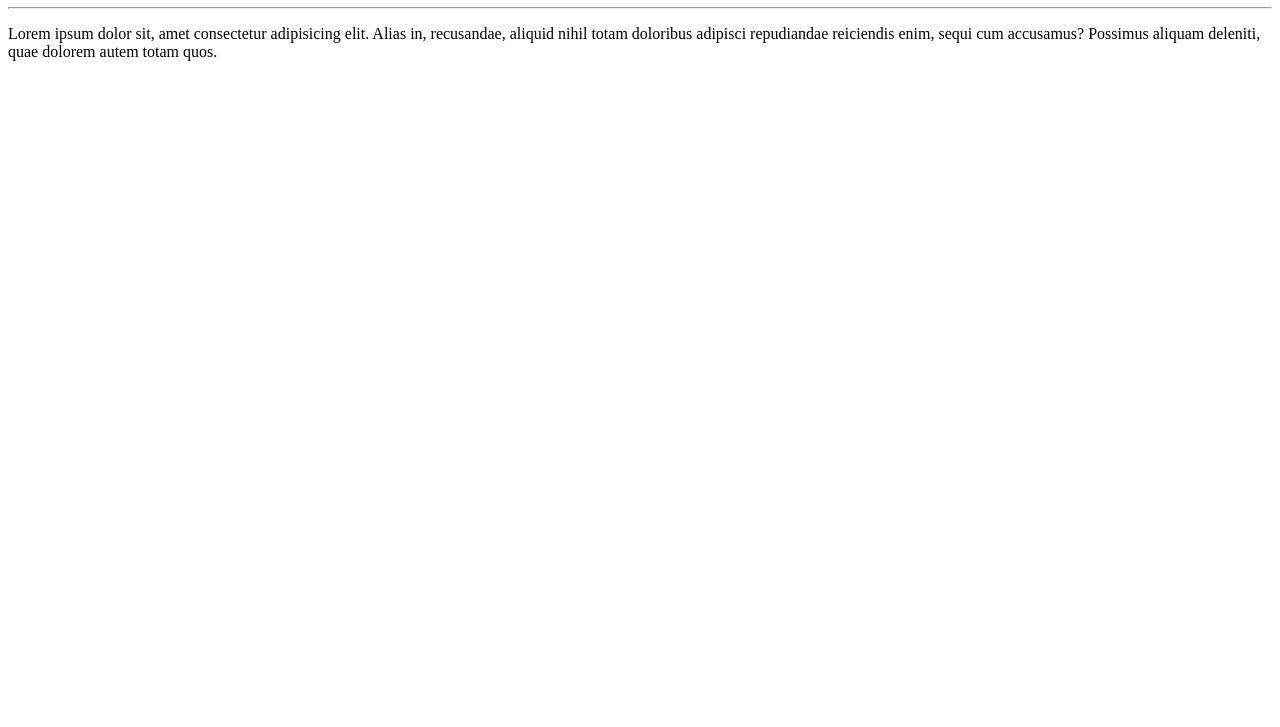
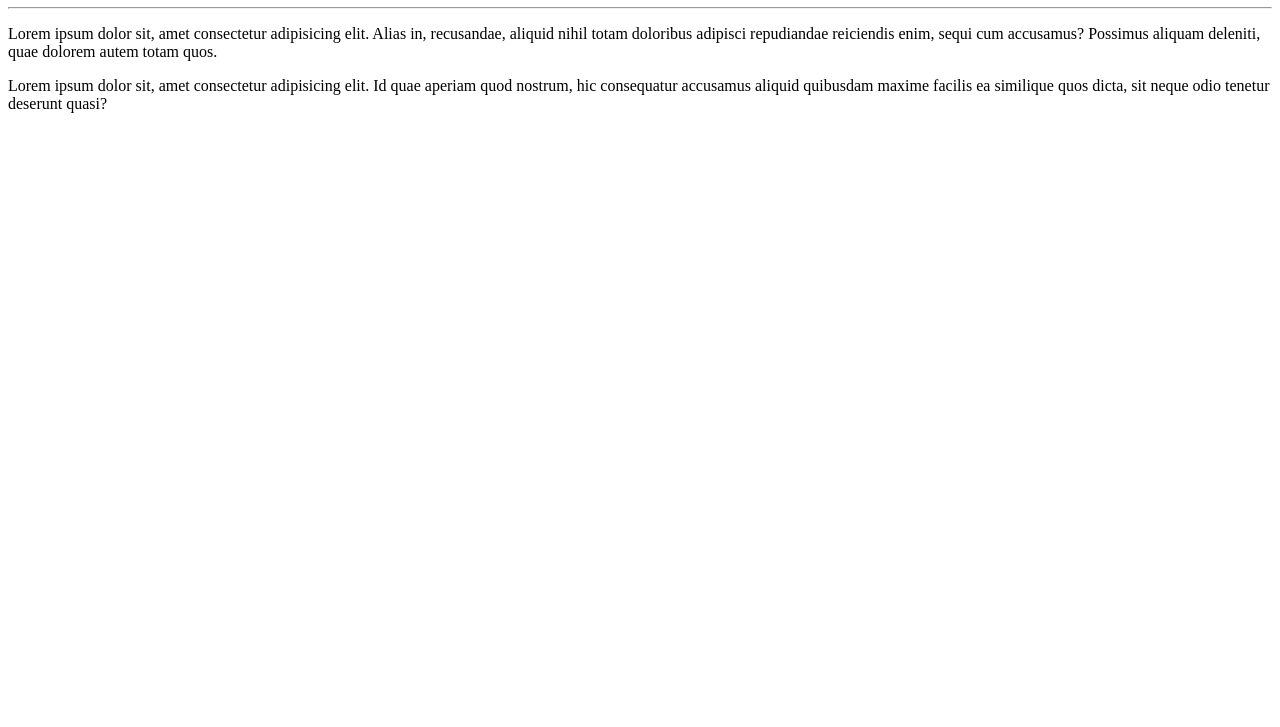
Before and after one commit to KaiqueFerreiraPeres/Ola-Mundo, a plain HTML site: page site-exemplo/index.html in a window 1280 px wide. Shown: the part 73-800 px from the top of the page. Drawn offline with Linux system fonts and the light colour scheme.

Commit message:
add mais 1 paragrafo

```diff
--- a/site-exemplo/index.html
+++ b/site-exemplo/index.html
@@ -10,5 +10,7 @@
     <hr>
     <p>Lorem ipsum dolor sit, amet consectetur adipisicing elit. Alias in, recusandae, aliquid nihil totam doloribus adipisci repudiandae reiciendis enim, sequi cum accusamus? Possimus aliquam deleniti, quae dolorem autem totam quos.</p>
 
+    <p>Lorem ipsum dolor sit, amet consectetur adipisicing elit. Id quae aperiam quod nostrum, hic consequatur accusamus aliquid quibusdam maxime facilis ea similique quos dicta, sit neque odio tenetur deserunt quasi?</p>
+
 </body>
 </html>
```
